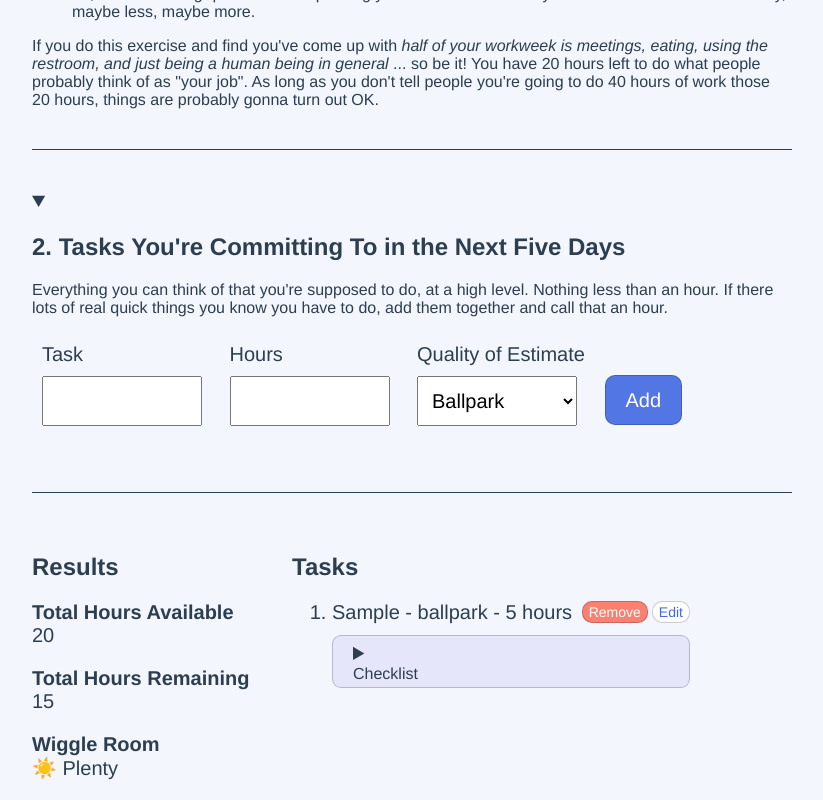
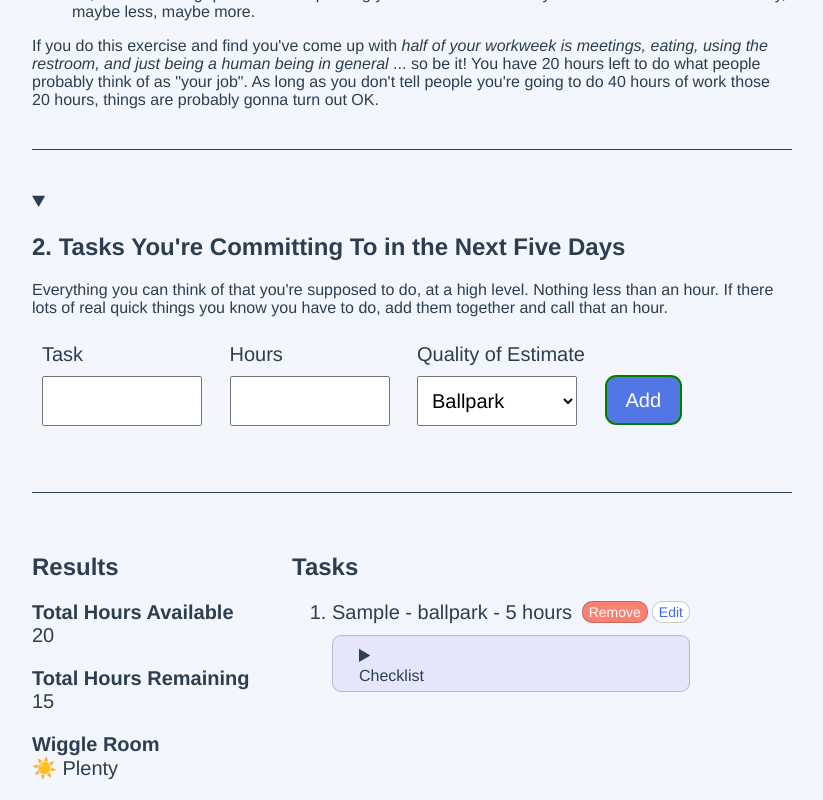
Before and after one commit to marktnoonan/obligabucket, a Vue app: page / in a window 1280 px wide. Both pictures are taken after typing "Sample", "5" into the empty fields and a click on the button "Add". Shown: the part 926-1726 px from the top of the page, without its empty margins (228-1051 px from the left). Built offline with nearby package versions, Linux system fonts and the light colour scheme.

Commit message:
add what input, improve focus styles

```diff
--- a/package.json
+++ b/package.json
@@ -11,7 +11,8 @@
     "core-js": "^2.6.5",
     "date-fns": "^2.4.1",
     "register-service-worker": "^1.6.2",
-    "vue": "^2.6.10"
+    "vue": "^2.6.10",
+    "what-input": "^5.2.6"
   },
   "devDependencies": {
     "@vue/cli-plugin-babel": "^3.11.0",
--- a/src/components/Bucket.vue
+++ b/src/components/Bucket.vue
@@ -351,17 +351,21 @@ summary {
 summary::-webkit-details-marker {
   color: green;
   position: absolute;
-  left: -18px;
+  left: -24px;
   top: 12px;
   cursor: default;
 }
 
-summary:focus {
-  outline: 1px solid rgba(0, 0, 0, 0.4);
+*:focus {
+  outline: 3px auto green;
+}
+
+[data-whatinput="mouse"] *:not(input):not(button):not(select):focus {
+  outline: none;
 }
 
 summary:hover {
-  background-color: rgba(0, 0, 0, 0.1);
+  background-color: rgba(0,0,0,.1);
 }
 
 summary h2,
--- a/src/components/Checklist.vue
+++ b/src/components/Checklist.vue
@@ -86,6 +86,11 @@ input[type="text"] {
   margin: 0;
 }
 
+summary {
+  padding: 2px;
+  padding-left: 6px;
+}
+
 summary::-webkit-details-marker {
   color: green;
   position: absolute;
--- a/src/main.js
+++ b/src/main.js
@@ -1,6 +1,7 @@
 import Vue from 'vue'
 import App from './App.vue'
 import './registerServiceWorker'
+import 'what-input'
 
 Vue.config.productionTip = false
 
```
Also changed, not shown: 1 other file (tests, documents, lock files or other folders).
